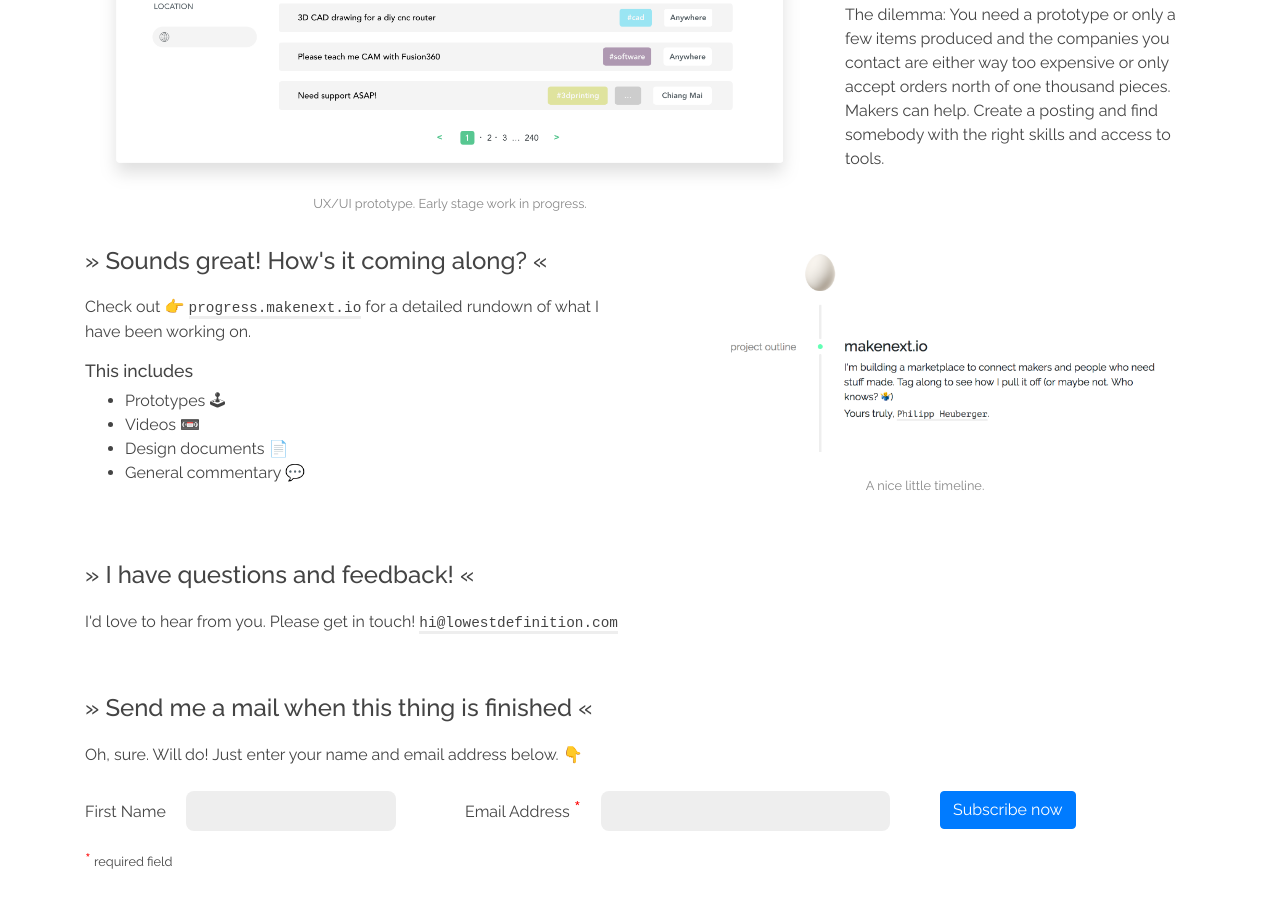
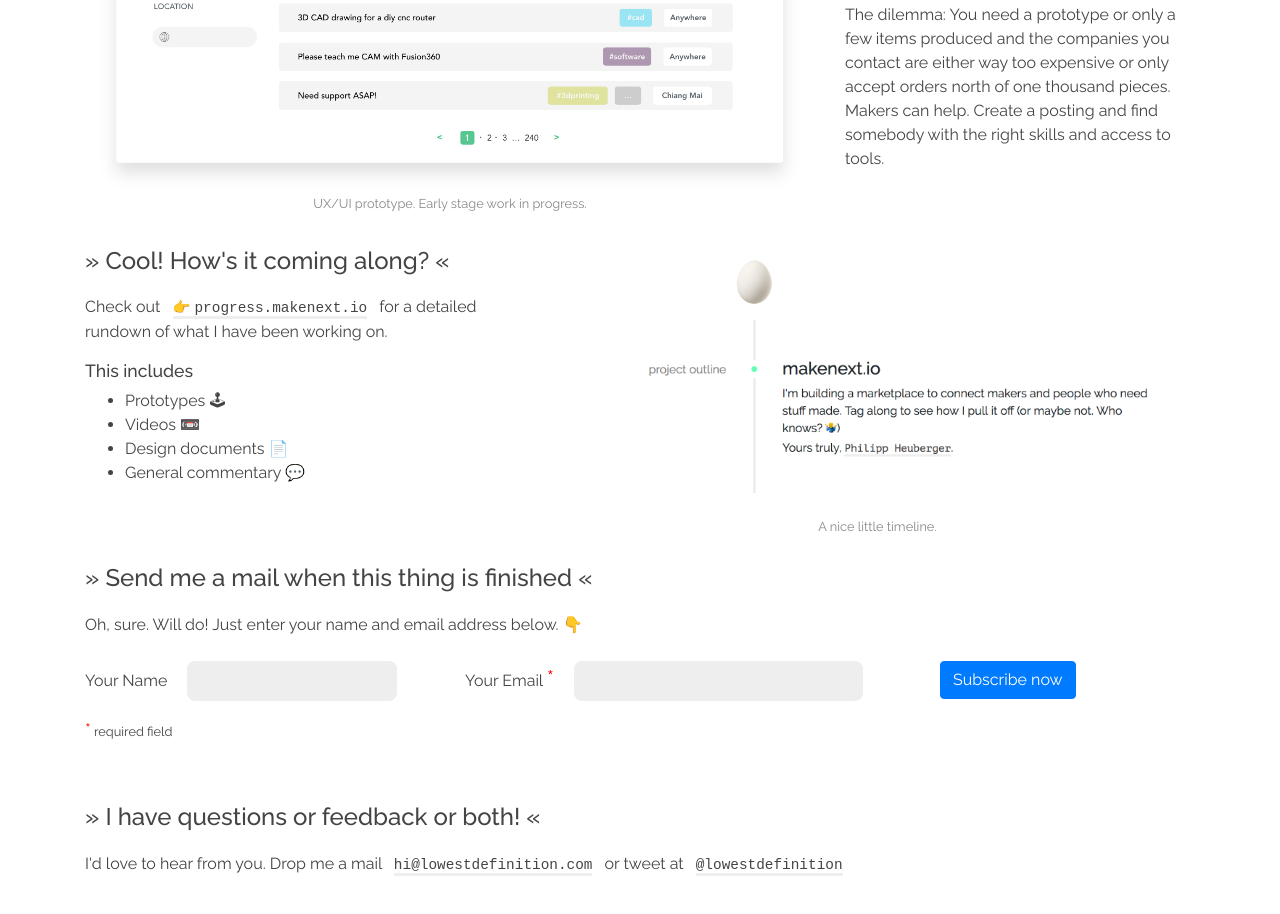
Before and after one commit to pheuberger/pheuberger.github.io, a website: page index.html in a window 1280 px wide. Shown: the part 508-1422 px from the top of the page. Drawn offline with Linux system fonts and the light colour scheme; a web font is replaced by a local one.

Commit message:
Changed styling and added twitter as contact.

```diff
--- a/index.html
+++ b/index.html
@@ -27,8 +27,11 @@
           padding-top: 60px;
         }
       }
-      .spacer {
+      div.spacer {
         margin: 56px 0 56px 0;
+      }
+      span.spacer {
+        margin: 0 8px 0 8px;
       }
       h1 {
         text-align: center;
@@ -77,8 +80,16 @@
       .qa-block {
         margin-bottom: 32px;
       }
+      .qa-block a {
+        margin-left: 8px;
+        margin-right: 8px;
+      }
       #progress-preview {
         margin-bottom: 24px;
+      }
+      #progress-pitch a::before {
+        content: "👉";
+        margin-right: 4px;
       }
       .indicates-required {
         font-size: .8em;
@@ -141,9 +152,9 @@
             </div>
           </div>
           <div class="row">
-            <div class="col-lg-6 qa-block">
-              <h2>&raquo; Sounds great! How's it coming along? &laquo;</h2>
-              <p>Check out 👉 <a href="http://progress.makenext.io/">progress.makenext.io</a>
+            <div id="progress-pitch" class="col-lg-5 qa-block">
+              <h2>&raquo; Cool! How's it coming along? &laquo;</h2>
+              <p>Check out <a href="http://progress.makenext.io/">progress.makenext.io</a>
                 for a detailed rundown of what I have been working on.</p>
               <h3>This includes</h3>
               <ul>
@@ -153,13 +164,9 @@
                 <li>General commentary 💬</li>
               </ul>
             </div>
-            <div class="col-lg-6 preview">
+            <div class="col-lg-7 preview">
               <a href="http://progress.makenext.io/"><img id="progress-preview" src="static/preview-progress.png" alt=""></img></a>
               <div>A nice little timeline.</div>
-            </div>
-            <div class="col-lg-6 qa-block">
-              <h2>&raquo; I have questions and feedback! &laquo;</h2>
-              I'd love to hear from you. Please get in touch! <a href="mailto:hi@lowestdefinition.com">hi@lowestdefinition.com</a>
             </div>
           </div>
           <!-- Begin MailChimp Signup Form -->
@@ -170,11 +177,11 @@
             Oh, sure. Will do! Just enter your name and email address below. 👇
             <div class="input-fields row justify-contents-center">
               <div class="mc-field-group col-lg-4">
-              	<label for="mce-FNAME">First Name </label>
+              	<label for="mce-FNAME">Your Name </label>
               	<input type="text" value="" name="FNAME" class="" id="mce-FNAME">
               </div>
               <div class="mc-field-group col-lg-5">
-              	<label for="mce-EMAIL">Email Address  <span class="asterisk">*</span></label>
+              	<label for="mce-EMAIL">Your Email  <span class="asterisk">*</span></label>
               	<input type="email" value="" name="EMAIL" class="required email" id="mce-EMAIL">
               </div>
             	<div id="mce-responses" class="clear">
@@ -189,6 +196,12 @@
           </form>
           </div>
           <!--End mc_embed_signup-->
+          <div class="row">
+            <div id="contact" class="col qa-block">
+              <h2>&raquo; I have questions or feedback or both! &laquo;</h2>
+              I'd love to hear from you. Drop me a mail <a href="mailto:hi@lowestdefinition.com">hi@lowestdefinition.com</a> or tweet at <a href="https://twitter.com/lowestdef" target="_blank">@lowestdefinition</a>
+            </div>
+          </div>
         </div>
       </div>
     </div>
```
